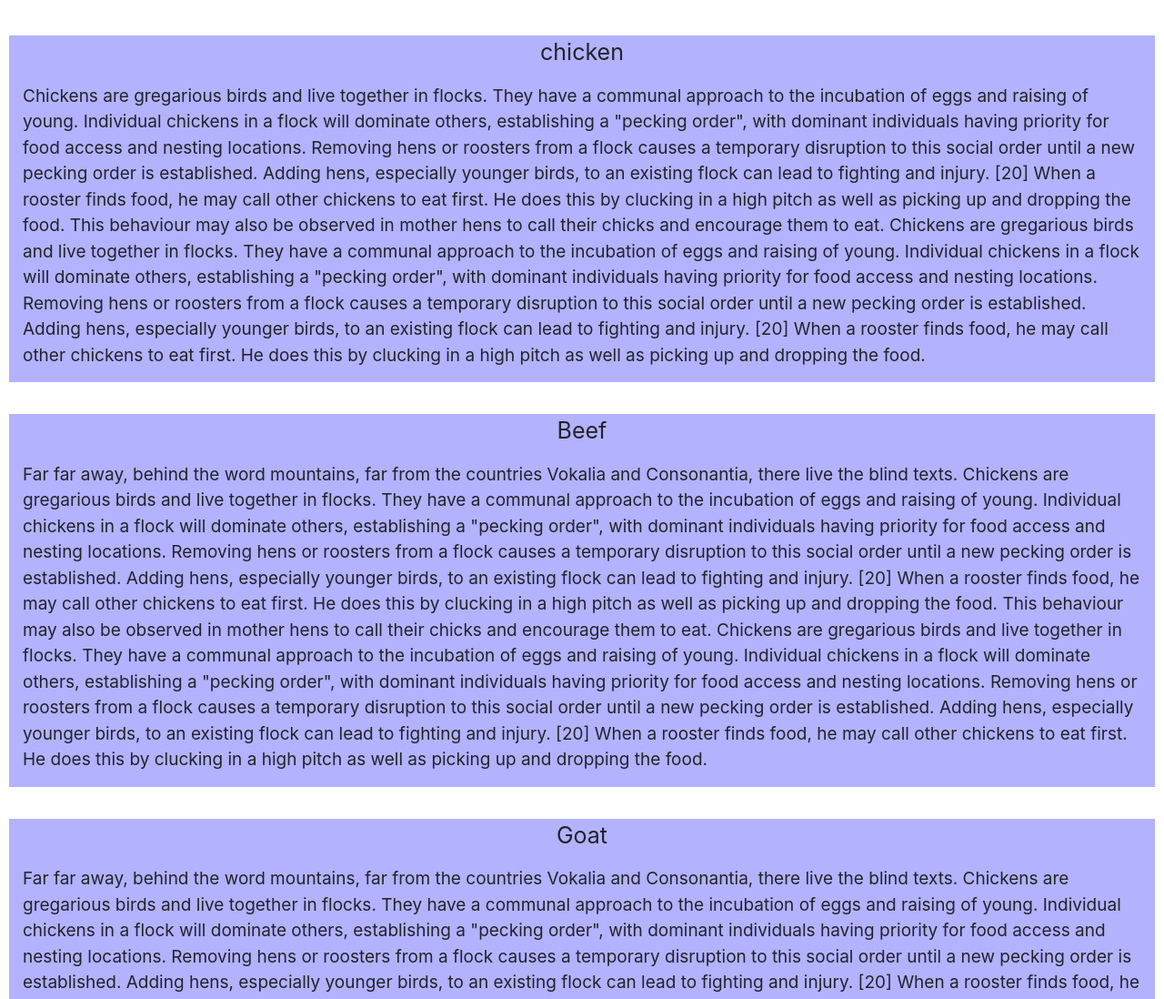
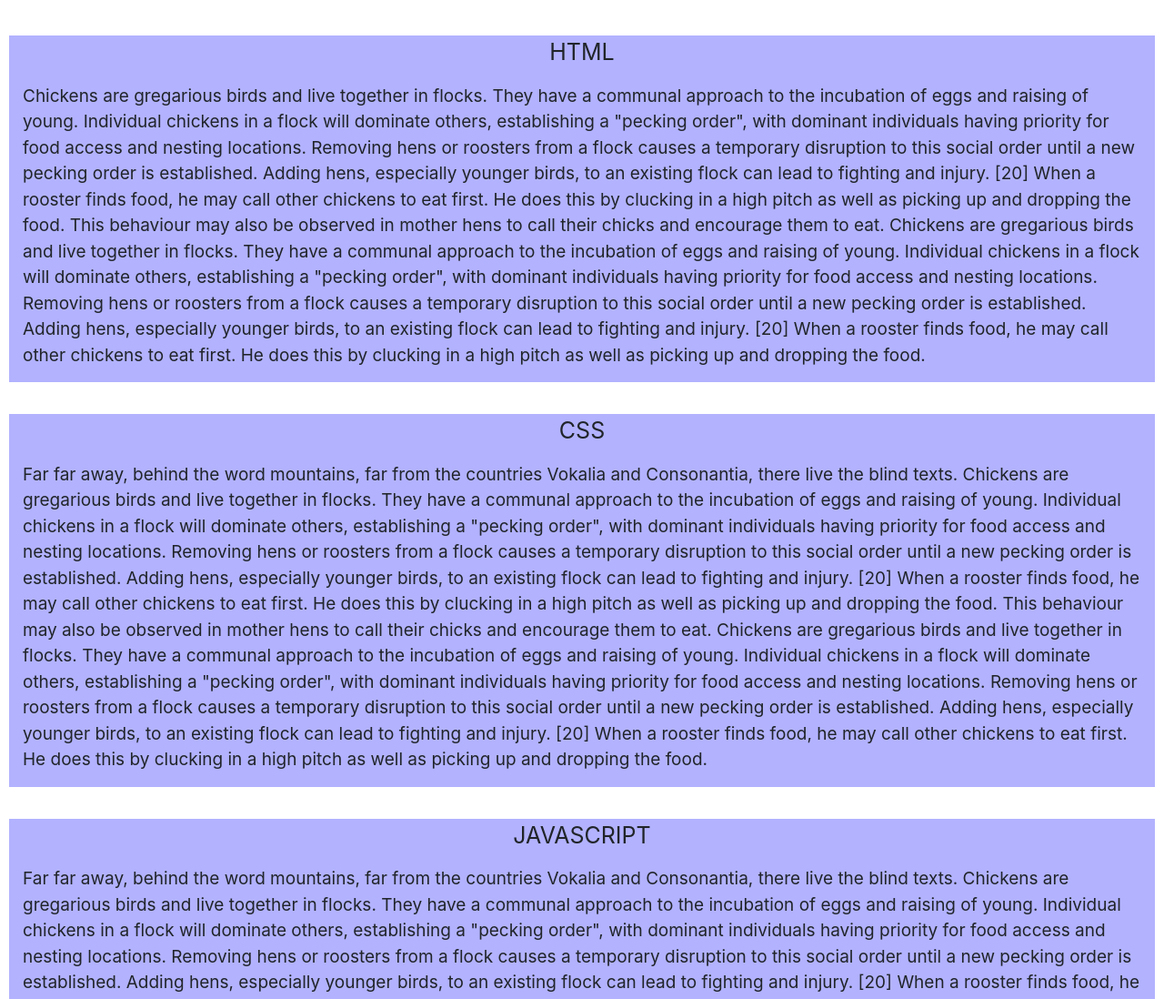
Before and after one commit to prasad-web9/coursera_test-2, a plain HTML site: page index.html in a window 1280 px wide. Shown: the part 199-1297 px from the top of the page at 91% size. Drawn offline with nearby package versions, Linux system fonts and the light colour scheme.

Commit message:
Update index.html

```diff
--- a/index.html
+++ b/index.html
@@ -34,7 +34,7 @@
 <div class = "content">
   <div class = "cards1">
     <div class = "card-item">
-	  <div class = "name">chicken</div>
+	  <div class = "name">HTML</div>
         <p class="card-intro">Chickens are gregarious birds and live together in flocks.
 		They have a communal approach to the incubation of eggs and raising of young.
 		Individual chickens in a flock will dominate others, establishing a "pecking order",
@@ -56,7 +56,7 @@
   </div>
   <div class="cards2">
     <div class="card-item">
-	   <div class = "name">Beef</div>
+	   <div class = "name">CSS</div>
       <div class="card-info">
         <p class="card-intro">Far far away, behind the word mountains,
 		far from the countries Vokalia and Consonantia, there live the blind texts.
@@ -82,7 +82,7 @@
   </div>
   <div class="cards3">
     <div class="card-item">
-	   <div class = "name">Goat</div>
+	   <div class = "name">JAVASCRIPT</div>
       <div class="card-info">
         <p class="card-intro">Far far away, behind the word mountains, far from the countries Vokalia and Consonantia,
 		there live the blind texts.
```
